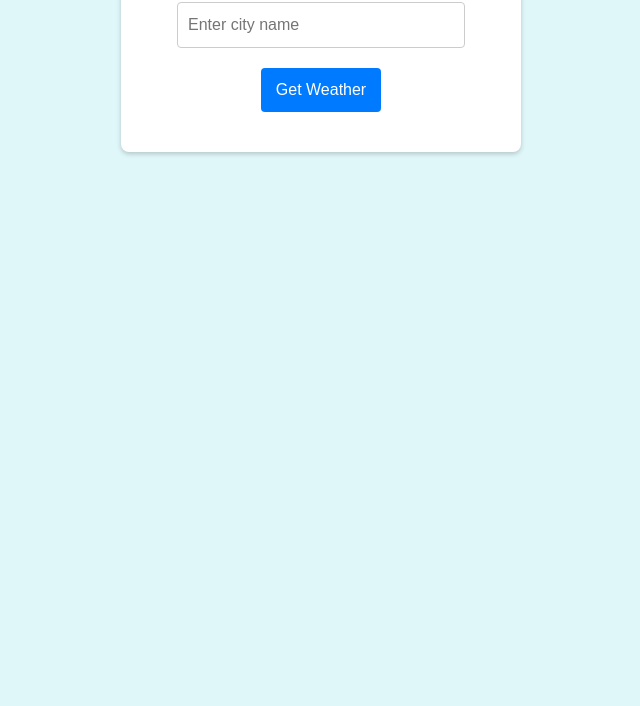
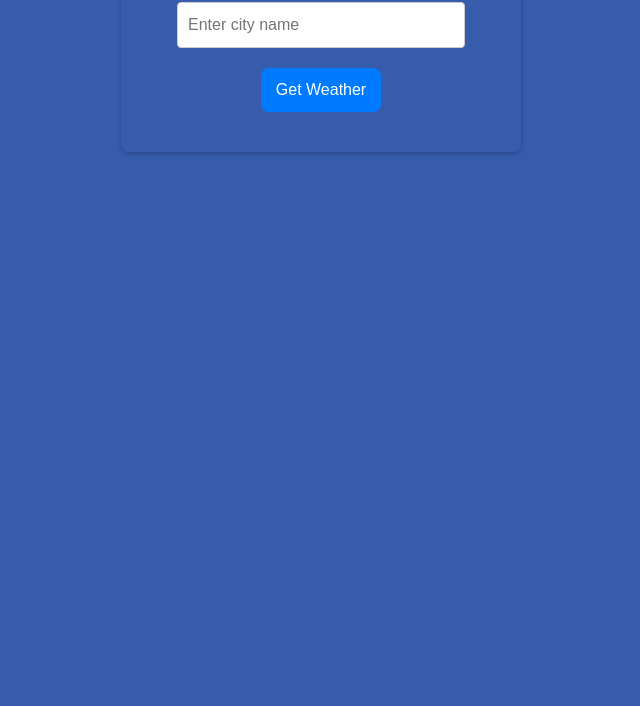
Before and after one commit to ejazkhan22/Weather-app, a plain HTML site: page index.html in a window 1280 px wide. Shown: the part 94-800 px from the top of the page, without its empty margins (319-959 px from the left). Drawn offline with nearby package versions, Linux system fonts and the light colour scheme.

Commit message:
new  css

```diff
--- a/style.css
+++ b/style.css
@@ -1,7 +1,8 @@
 
 body {
+
     font-family: Arial, sans-serif;
-    background-color: #e0f7fa;
+    background-color: #375cac;
     margin: 20px;
     text-align: center;
 }
@@ -9,7 +10,7 @@ body {
     max-width: 400px;
     margin: 0 auto;
     padding: 20px;
-    background: white;
+    background: rgb(0, 0, 0,0);
     border-radius: 8px;
     box-shadow: 0 2px 5px rgba(0, 0, 0, 0.2);
 }
@@ -25,11 +26,11 @@ button {
     background-color: #007BFF;
     color: white;
     border: none;
-    border-radius: 4px;
+    border-radius: 8px;
     cursor: pointer;
 }
 button:hover {
-    background-color: #0056b3;
+    background-color: #f0c60e;
 }
 .weather-info {
     margin-top: 20px;
```
